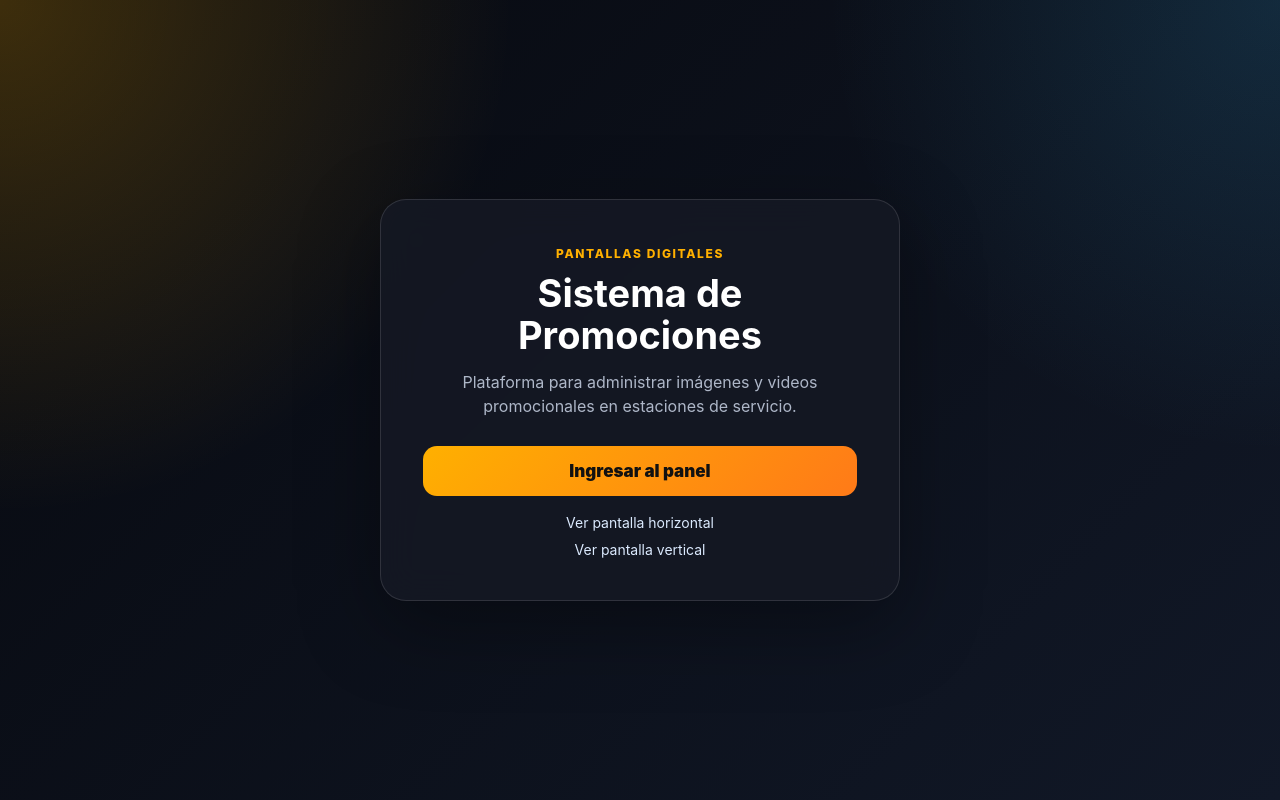
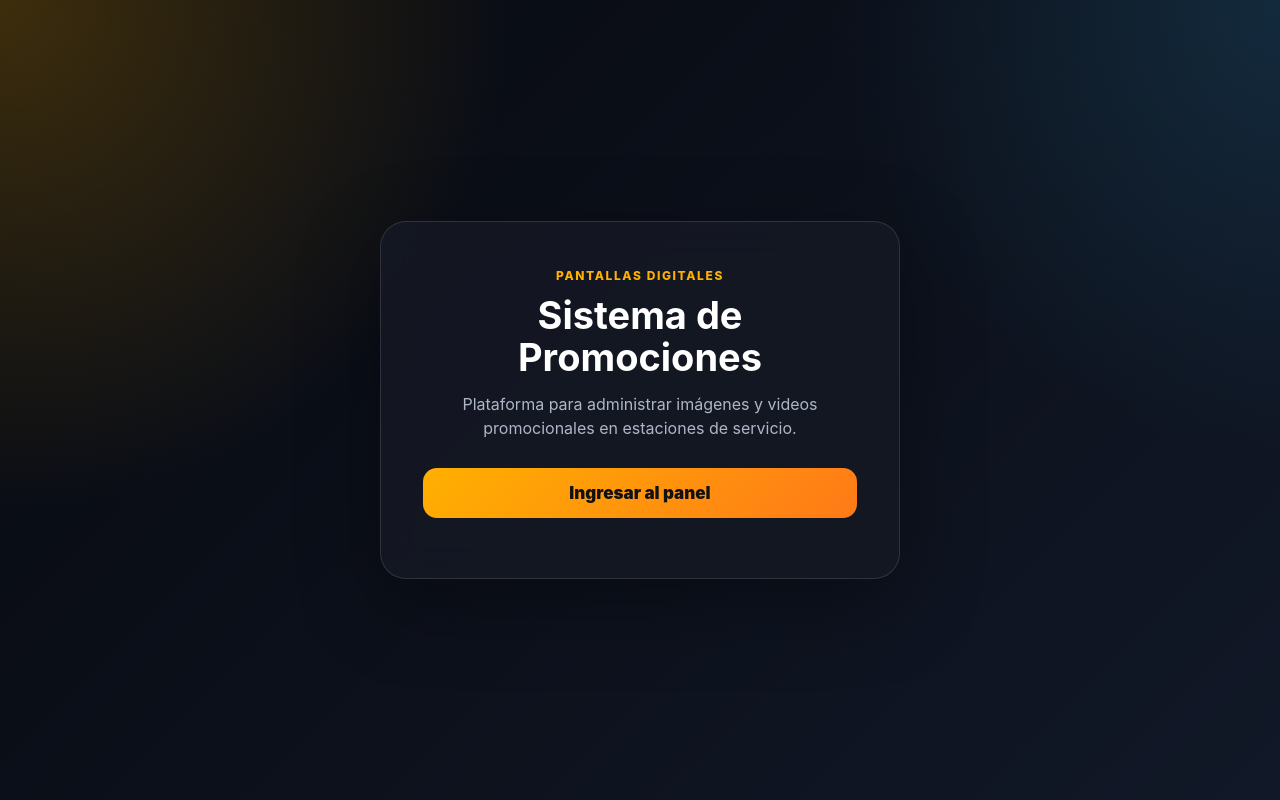
Before and after one commit to MarcosMilito/Shell_Promociones_v2, a plain HTML site: page index.html in a window 1280 px wide. Drawn offline with Linux system fonts and the light colour scheme.

Commit message:
v3.12.06

```diff
--- a/index.html
+++ b/index.html
@@ -21,16 +21,6 @@
     <a href="admin.html" class="btn">
       Ingresar al panel
     </a>
-
-    <div class="home-links">
-      <a href="pantalla.html?estacion=shell-lomas&orientacion=horizontal">
-        Ver pantalla horizontal
-      </a>
-
-      <a href="pantalla.html?estacion=shell-lomas&orientacion=vertical">
-        Ver pantalla vertical
-      </a>
-    </div>
   </main>
 
 </body>
--- a/styles.css
+++ b/styles.css
@@ -609,18 +609,3 @@ input[type="file"] {
   text-decoration: none;
   margin-bottom: 18px;
 }
-
-.home-links {
-  display: grid;
-  gap: 10px;
-}
-
-.home-links a {
-  color: #dbeafe;
-  text-decoration: none;
-  font-size: 14px;
-}
-
-.home-links a:hover {
-  color: #ffb000;
-}
```
